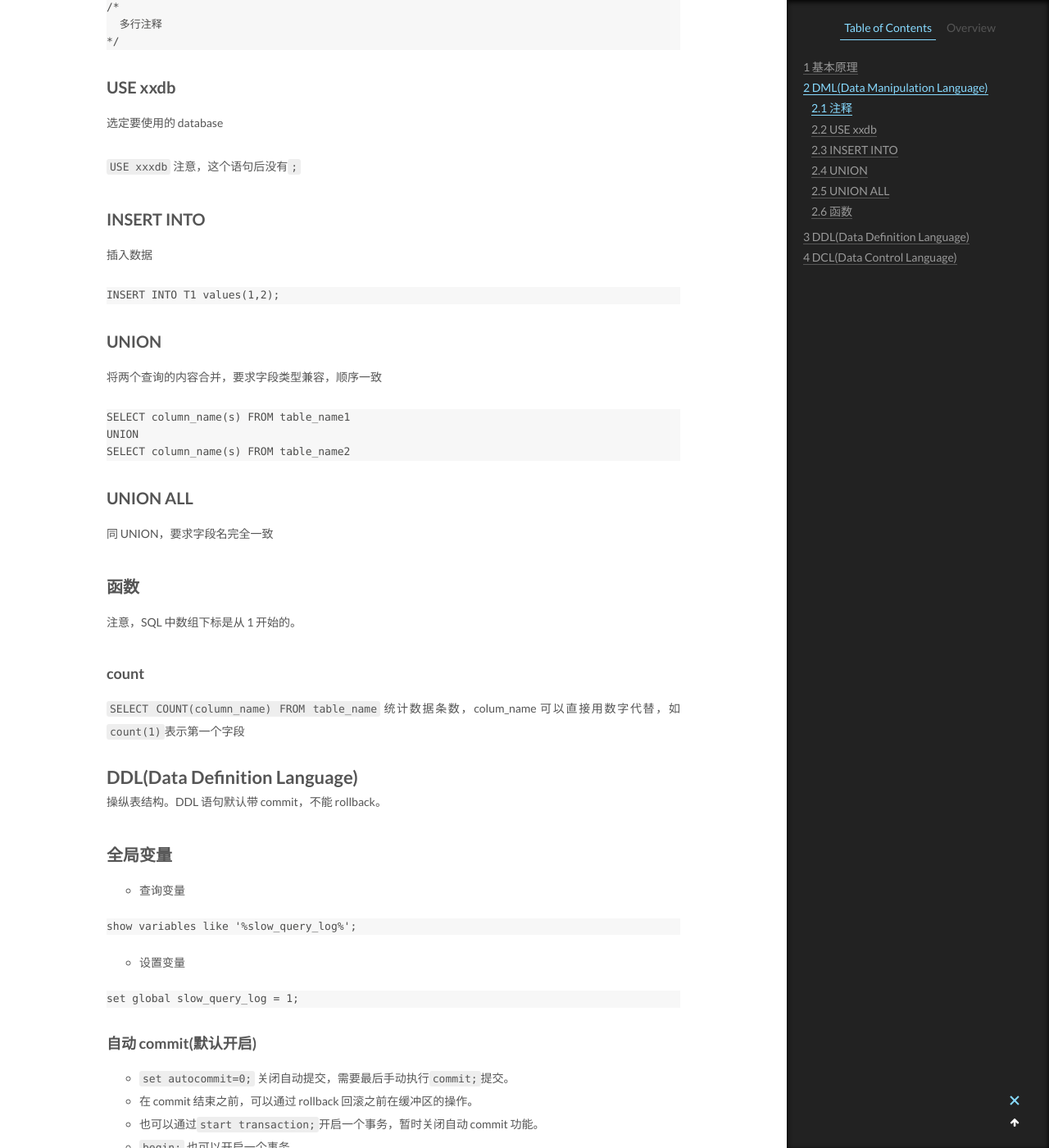
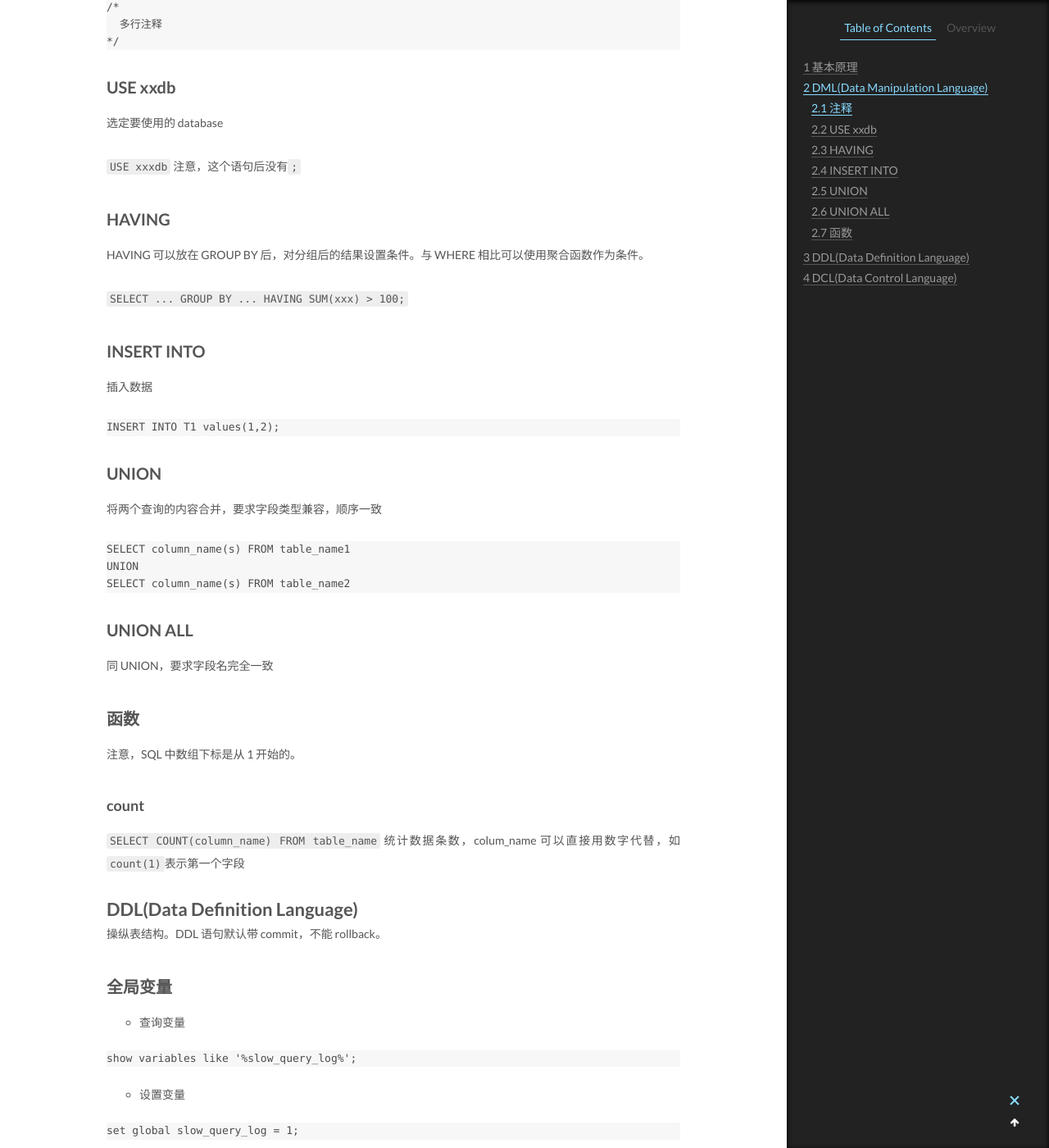
Before and after one commit to CodeHunter2006/CodeHunter2006.github.io, a Jekyll site: the page built from _posts/2020-03-18-SQL_CMD.md, in a window 1280 px wide and 1400 px high, scrolled down 1035 px. Shown: the whole window at 82% size. Built offline with Jekyll 4.4.1, drawn with Linux system fonts in a browser that asks for light colours.

Commit message:
[doc]: add contents.

```diff
--- a/_posts/2020-03-18-SQL_CMD.md
+++ b/_posts/2020-03-18-SQL_CMD.md
@@ -39,6 +39,12 @@ database 中的表要联合查询，就需要进行笛卡尔积，然后再做
 
 `USE xxxdb`
 注意，这个语句后没有`;`
+
+## HAVING
+
+HAVING 可以放在 GROUP BY 后，对分组后的结果设置条件。与 WHERE 相比可以使用聚合函数作为条件。
+
+`SELECT ... GROUP BY ... HAVING SUM(xxx) > 100;`
 
 ## INSERT INTO
 
```
Also changed, not shown: _posts/2020-04-23-MySQL_Basic.md (added, +14 -0 lines).
